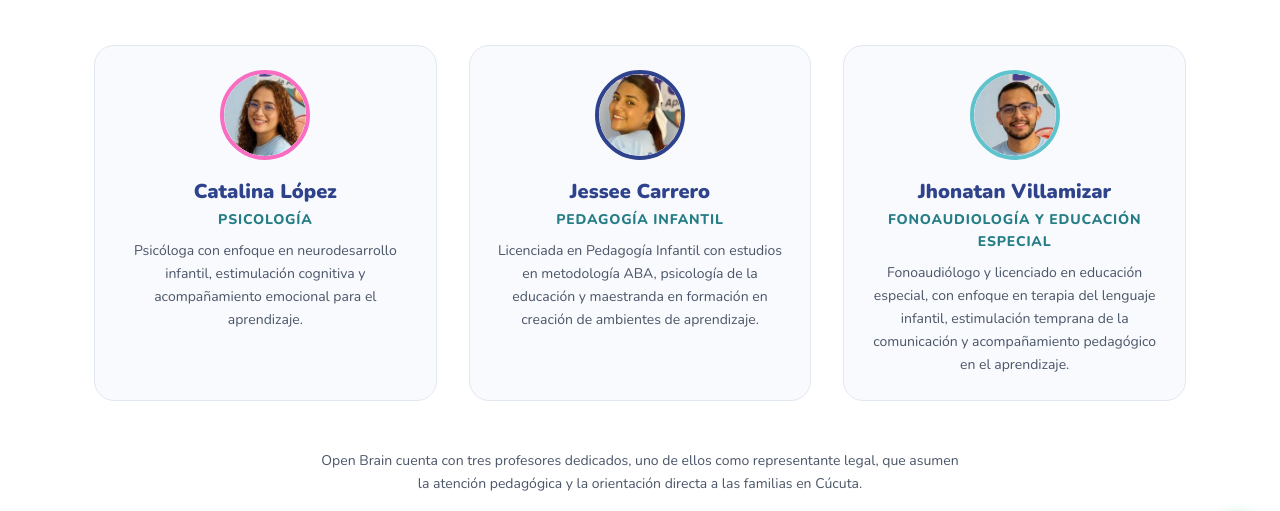
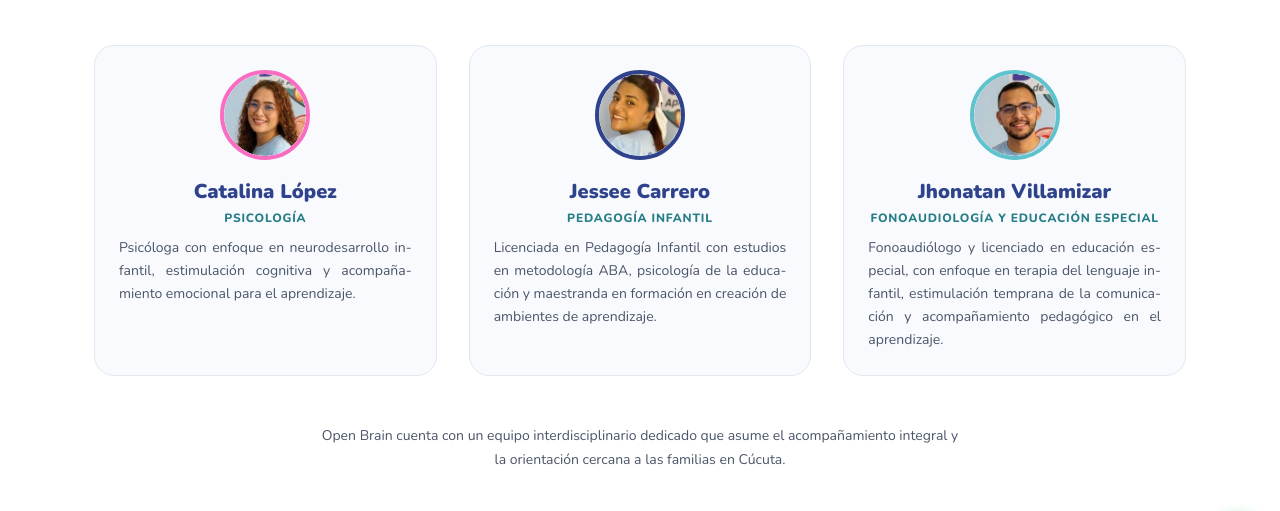
Before and after one commit to juliancaceres23/openBrainDemo, a plain HTML site: page equipo.html in a window 1280 px wide. Shown: the part 210-721 px from the top of the page. Drawn offline with nearby package versions, Linux system fonts and the light colour scheme.

Commit message:
fix: justificar biografías del equipo, reducir tamaño del cargo y ajustar nota institucional

```diff
--- a/css/equipo.css
+++ b/css/equipo.css
@@ -119,7 +119,7 @@
 }
 
 .team-card__role {
-  font-size: var(--font-size-sm);
+  font-size: var(--font-size-xs);
   font-weight: 800;
   color: var(--color-accent-teal-dark);
   text-transform: uppercase;
@@ -131,6 +131,10 @@
   font-size: var(--font-size-sm);
   color: var(--color-text-muted);
   line-height: var(--line-height-relaxed);
+  text-align: justify;
+  text-justify: inter-word;
+  hyphens: auto;
+  width: 100%;
 }
 
 .team-note {
--- a/equipo.html
+++ b/equipo.html
@@ -121,7 +121,7 @@
         </div>
 
         <p class="team-note">
-          Open Brain cuenta con tres profesores dedicados, uno de ellos como representante legal, que asumen la atención pedagógica y la orientación directa a las familias en Cúcuta.
+          Open Brain cuenta con un equipo interdisciplinario dedicado que asume el acompañamiento integral y la orientación cercana a las familias en Cúcuta.
         </p>
       </div>
     </section>
```
